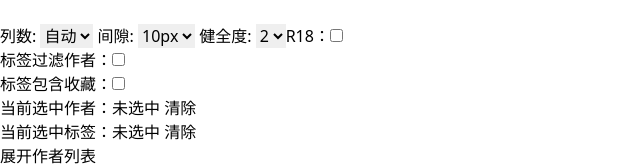
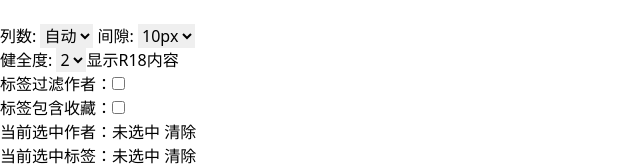
Before and after one commit to orilights/PixivCollection, a Vue app: page / in a window 1280 px wide. Shown: the top 166 px of the page, without its empty margins (0-640 px from the left). Built offline with nearby package versions, Linux system fonts and the light colour scheme; no server answers.

Commit message:
chore: style update

```diff
--- a/src/components/Navbar/index.vue
+++ b/src/components/Navbar/index.vue
@@ -6,10 +6,10 @@
         'translate-y-[-60px]': !showNav,
       }"
     >
-      <button class="absolute left-2" @click="showSidebar = !showSidebar">
+      <button class="absolute left-0 w-[60px] h-[60px]" @click="showSidebar = !showSidebar">
         <svg
           xmlns="http://www.w3.org/2000/svg" fill="none" viewBox="0 0 24 24" stroke-width="1.5" stroke="currentColor"
-          class="w-8 h-8"
+          class="w-9 h-9 mx-auto"
         >
           <path stroke-linecap="round" stroke-linejoin="round" d="M3.75 6.75h16.5M3.75 12h16.5m-16.5 5.25h16.5" />
         </svg>
--- a/src/components/Sidebar/index.vue
+++ b/src/components/Sidebar/index.vue
@@ -12,7 +12,7 @@
     </button>
     <div class="my-1">
       列数:
-      <select v-model.number="col" class="border rounded-md hover:border-blue-500 transition-colors dark:bg-[#1a1a1a]">
+      <select v-model.number="col" class="border px-1 py-0.5 mx-1 rounded-md hover:border-blue-500 transition-colors dark:bg-[#1a1a1a]">
         <option value="-1">
           自动
         </option>
@@ -27,7 +27,7 @@
         </option>
       </select>
       间隙:
-      <select v-model.number="gap" class="border rounded-md hover:border-blue-500 transition-colors dark:bg-[#1a1a1a]">
+      <select v-model.number="gap" class="border px-1 py-0.5 mx-1 rounded-md hover:border-blue-500 transition-colors dark:bg-[#1a1a1a]">
         <option value="2">
           2px
         </option>
@@ -38,8 +38,10 @@
           10px
         </option>
       </select>
+    </div>
+    <div>
       健全度:
-      <select v-model.number="filterConfig.restrict.sanity.max" class="border rounded-md hover:border-blue-500 transition-colors dark:bg-[#1a1a1a]">
+      <select v-model.number="filterConfig.restrict.sanity.max" class="border px-1 py-0.5 mx-1 rounded-md hover:border-blue-500 transition-colors dark:bg-[#1a1a1a]">
         <option value="2">
           2
         </option>
@@ -50,7 +52,10 @@
           6
         </option>
       </select>
-      <span>R18：<input v-model="filterConfig.restrict.r18" type="checkbox"></span>
+      <button class="px-2 py-0.5 mx-1 border rounded-md hover:border-blue-500 transition-colors" @click="confirmR18">
+        {{ filterConfig.restrict.r18 ? '隐藏R18内容' : '显示R18内容' }}
+      </button>
+      <!-- <span>R18：<input :checked="filterConfig.restrict.r18" type="checkbox" @click.prevent="confirmR18"></span> -->
     </div>
     <div>标签过滤作者：<input v-model="filterConfig.tag.filterAuthor" type="checkbox"></div>
     <div>标签包含收藏：<input v-model="filterConfig.tag.includeBookmark" type="checkbox"></div>
@@ -73,7 +78,7 @@
     </div>
     <div
       class="overflow-hidden" :class="{
-        'h-[100px] mask': !showAuthor,
+        'h-[200px] mask': !showAuthor,
       }"
     >
       <button
@@ -92,7 +97,7 @@
     </div>
     <div
       class="overflow-hidden" :class="{
-        'h-[100px] mask': !showTags,
+        'h-[200px] mask': !showTags,
       }"
     >
       <button
@@ -186,6 +191,15 @@ onMounted(() => {
   filterConfig.value.restrict.sanity.max = Number(localStorage.getItem('sanity')) || 2
   configLoaded.value = true
 })
+
+function confirmR18() {
+  if (filterConfig.value.restrict.r18)
+    filterConfig.value.restrict.r18 = false
+  // eslint-disable-next-line no-alert
+  else if (confirm('确认显示R18内容？'))
+    filterConfig.value.restrict.r18 = true
+  filterConfig.value.restrict.sanity.max = 6
+}
 </script>
 
 <style>
```
